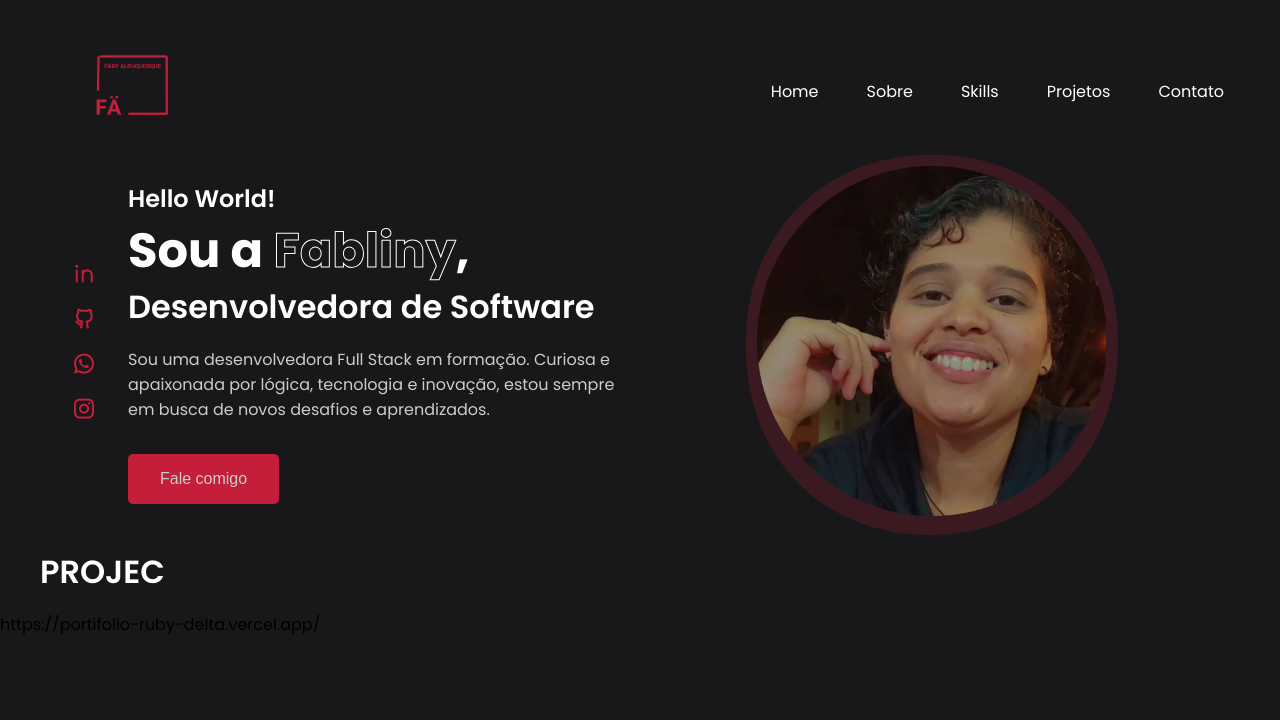
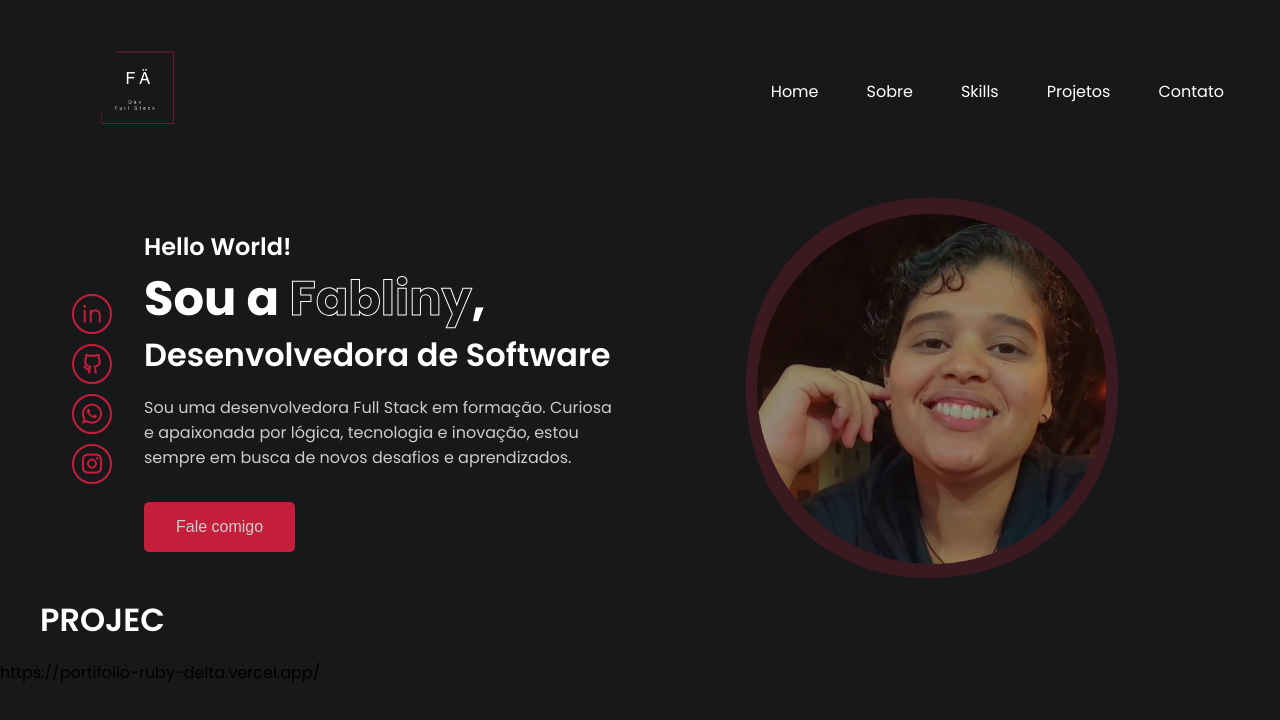
Before and after one commit to fabyalbuquerque/Portf-lio, a website: page index.html in a window 1280 px wide. Drawn offline with nearby package versions, Linux system fonts and the light colour scheme; files that its build step writes are made by us from their sources; files whose address does not match are found by name.

Commit message:
personalizando hero pt 2

```diff
--- a/index.html
+++ b/index.html
@@ -8,6 +8,7 @@
     <link href="https://fonts.googleapis.com/css2?family=Poppins:wght@300;400;500;600;700;800&display=swap"
         rel="stylesheet">
     <meta name="viewport" content="width=device-width, initial-scale=1.0">
+    <link href='https://unpkg.com/boxicons@2.1.4/css/boxicons.min.css' rel='stylesheet'>
     <link rel="stylesheet" href="https://cdnjs.cloudflare.com/ajax/libs/remixicon/4.0.1/remixicon.min.css">
     <link rel="stylesheet" href="./dist/css/main.css">
     <script src="https://unpkg.com/typed.js@2.1.0/dist/typed.umd.js"></script>
@@ -20,7 +21,7 @@
         <nav class="nav">
             <div class="nav__logo">
                 <a href="#">
-                    <img src="./dist/images/Fa (3).png" alt="logo">
+                    <img src="./dist/images/a.png" alt="logo">
                 </a>
             </div>
 
--- a/src/styles/_hero.scss
+++ b/src/styles/_hero.scss
@@ -2,7 +2,7 @@
 
 .hero {
     position: relative;
-    padding: 0 2rem 2rem;
+    padding: 2rem 2rem;
     display: grid;
     grid-template-columns: repeat(2, 1fr);
     align-items: center;
@@ -22,8 +22,14 @@
 
             a {
                 color: variaveis.$corDeFundoButton;
+                width: 40px;
+                height: 40px;
+                text-align: center;
                 font-size: 1.5rem;
                 margin: 5px 0;
+                background: transparent;
+                border: 2px solid variaveis.$corDeFundoButton;
+                border-radius: 50%;
 
                 &:hover {
                     color: variaveis.$corDeFundoButtonHover;
@@ -50,7 +56,7 @@
         &::before {
             content: "o";
             position: absolute;
-            top: -32%;
+            top: -33.5%;
             left: 50%;
             transform: translateX(-50%);
             font-size: 42rem;
--- a/src/styles/_nav.scss
+++ b/src/styles/_nav.scss
@@ -2,7 +2,7 @@
 
 .nav {
     margin: auto;
-    padding: 1rem 1rem 0;
+    padding: 1rem 1rem;
     display: flex;
     align-items: center;
     justify-content: space-between;
```
Also changed, not shown: src/images/1.png (added), src/images/Fa (1).png (deleted), src/images/Fa (2).png (deleted), src/images/Fa (3).png (deleted), src/images/Fa.png (deleted), src/images/a.png (added).
